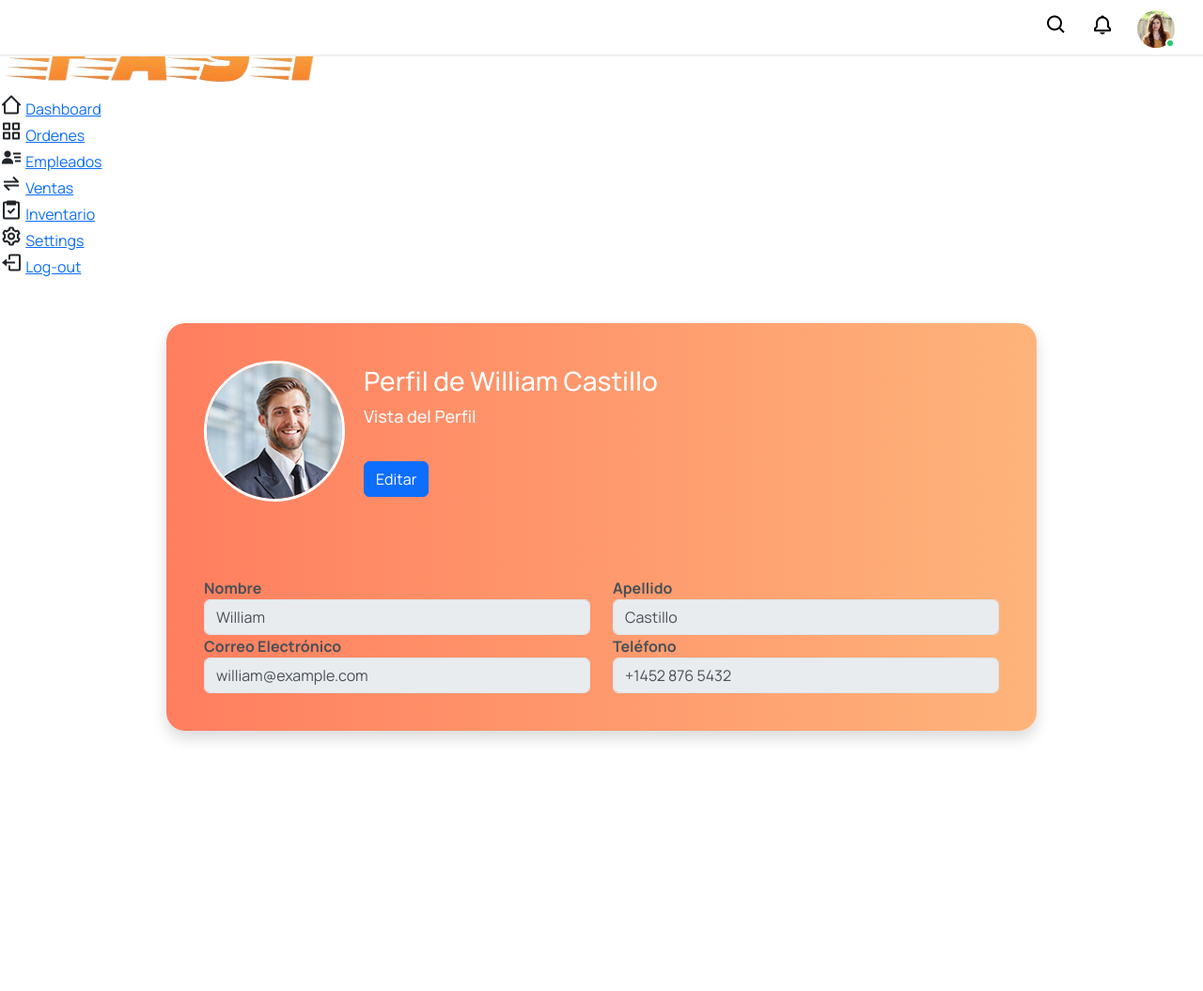
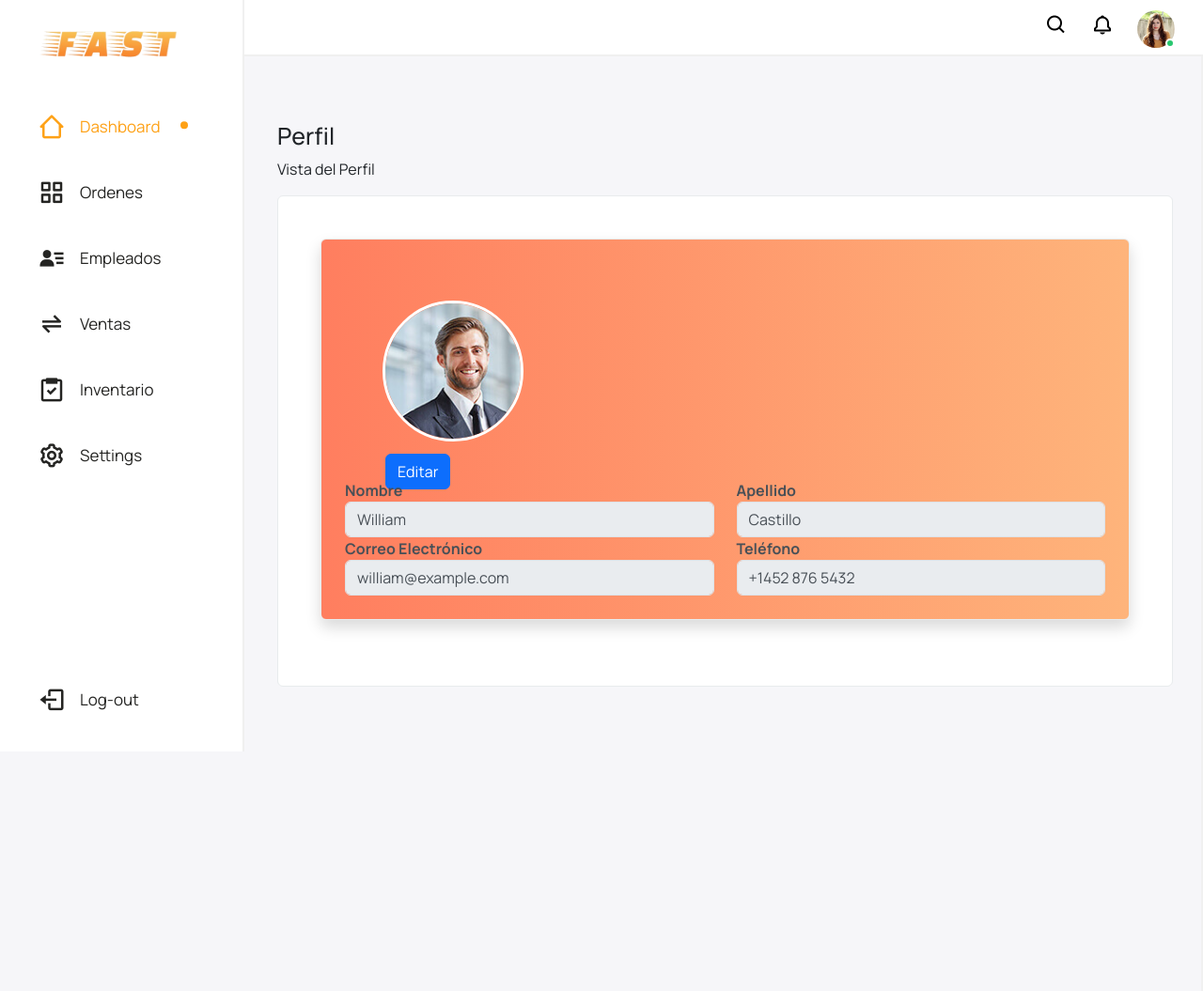
Before and after one commit to DevAndrewGx/FASAT-PROJECT, a PHP site: page /views/html/admin/perfil.html in a window 1280 px wide. Shown: the whole page at 94% size. Before the commit the page ends 800 px from the top, so only its background shows below. Run offline with PHP 8.4, Linux system fonts and the light colour scheme; some libraries are stand-ins or nearby versions.

Commit message:
Enhancing and fixing UI layoutd

```diff
--- a/views/html/admin/gestionEmpleados.php
+++ b/views/html/admin/gestionEmpleados.php
@@ -122,6 +122,7 @@
 
 
         <!-- END OF SIDEBAR -->
+
         <!-- MAIN CONTENT -->
         <main class="page-wrapper" style="min-height: 995px">
             <div class="content">
--- a/views/html/admin/perfil.html
+++ b/views/html/admin/perfil.html
@@ -16,7 +16,7 @@
 
 <body>
     <!-- ASIDE CONTAINER -->
-    <div class="main-container">
+    <div class="main-wrapper">
 
         <header>
             <nav>
@@ -114,61 +114,53 @@
 
 
         <!-- END OF SIDEBAR -->
-        <!-- HEADER STYLES -->
+        <!-- MAIN CONTENT -->
+        <main class="page-wrapper" style="min-height: 995px;">
+            <div class="content">
+                <div class="page-header">
+                    <div class="page-title">
+                        <h1>Perfil </h1>
+                        <p>Vista del Perfil</p>
 
+                    </div>
+                </div>
 
-        <!-- MAIN CONTENT -->
-        <main>
+                <div class="card">
+                    <div class="card-body">
+                        <div class="profile-container">
+                            <div class="card shadow">
 
-
-
-            </head>
-
-            <body>
-                <div class="container mt-5">
-                    <div class="row justify-content-center">
-                        <div class="col-lg-10 profile-container">
-                            <div class="card shadow">
                                 <div class="card-body d-flex align-items-center">
                                     <div class="profile-img mr-4">
-                                        <img src="../../imgs/img/perfil.jpg" alt="Profile Picture"
-                                            class="img-fluid rounded-circle">
-                                    </div>
-                                    <div class="profile-details">
-                                        <h2>Perfil de William Castillo</h2>
-                                        <h4>Vista del Perfil</h4>
+                                        <img src="../../imgs/img/perfil.jpg" alt="Profile Picture" class="img-fluid rounded-circle">
                                         <a href="editarPerfil.html" class="btn btn-primary mt-3">Editar</a>
                                     </div>
+
                                 </div>
-                                <div class="card-body">
                                 <form>
                                     <div class="row">
                                         <div class="col-md-6">
                                             <div class="form-group">
                                                 <label for="firstName">Nombre</label>
-                                                    <input type="text" class="form-control" id="firstName"
-                                                        value="William" disabled>
+                                                <input type="text" class="form-control" id="firstName" value="William" disabled>
                                             </div>
                                         </div>
                                         <div class="col-md-6">
                                             <div class="form-group">
                                                 <label for="lastName">Apellido</label>
-                                                    <input type="text" class="form-control" id="lastName"
-                                                        value="Castillo" disabled>
+                                                <input type="text" class="form-control" id="lastName" value="Castillo" disabled>
                                             </div>
                                         </div>
                                         <div class="col-md-6">
                                             <div class="form-group">
                                                 <label for="email">Correo Electrónico</label>
-                                                    <input type="email" class="form-control" id="email"
-                                                        value="william@example.com" disabled>
+                                                <input type="email" class="form-control" id="email" value="william@example.com" disabled>
                                             </div>
                                         </div>
                                         <div class="col-md-6">
                                             <div class="form-group">
                                                 <label for="phone">Teléfono</label>
-                                                    <input type="text" class="form-control" id="phone"
-                                                        value="+1452 876 5432" disabled>
+                                                <input type="text" class="form-control" id="phone" value="+1452 876 5432" disabled>
                                             </div>
                                         </div>
 
@@ -179,7 +171,6 @@
                     </div>
                 </div>
             </div>
-
         </main>
 
 
```
Also changed, not shown: views/html/admin/crearProducto.html (+10 -10 lines), views/html/admin/detalleVenta.html (+4 -7 lines), views/html/admin/gestionInventario.html (+12 -21 lines), views/html/admin/gestionVentas.html (+25 -31 lines), views/html/admin/listaCategorias.html (+8 -22 lines). Lines whose indentation alone changed are shown as unchanged.
